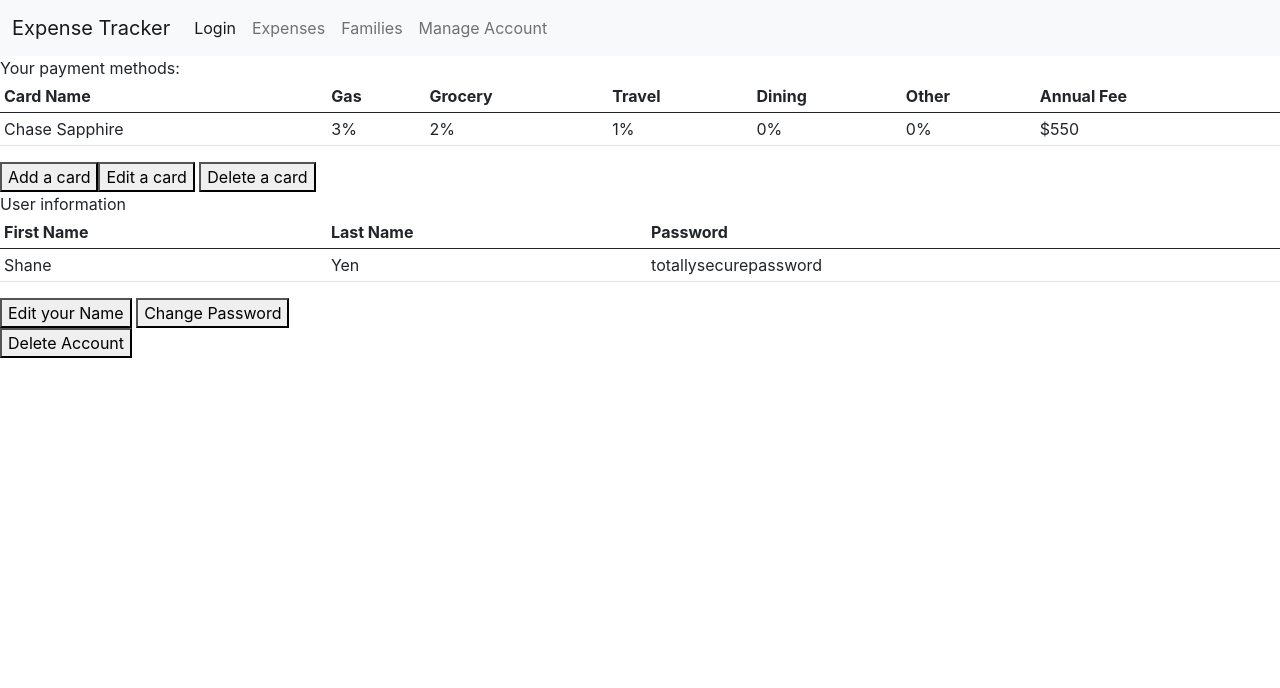
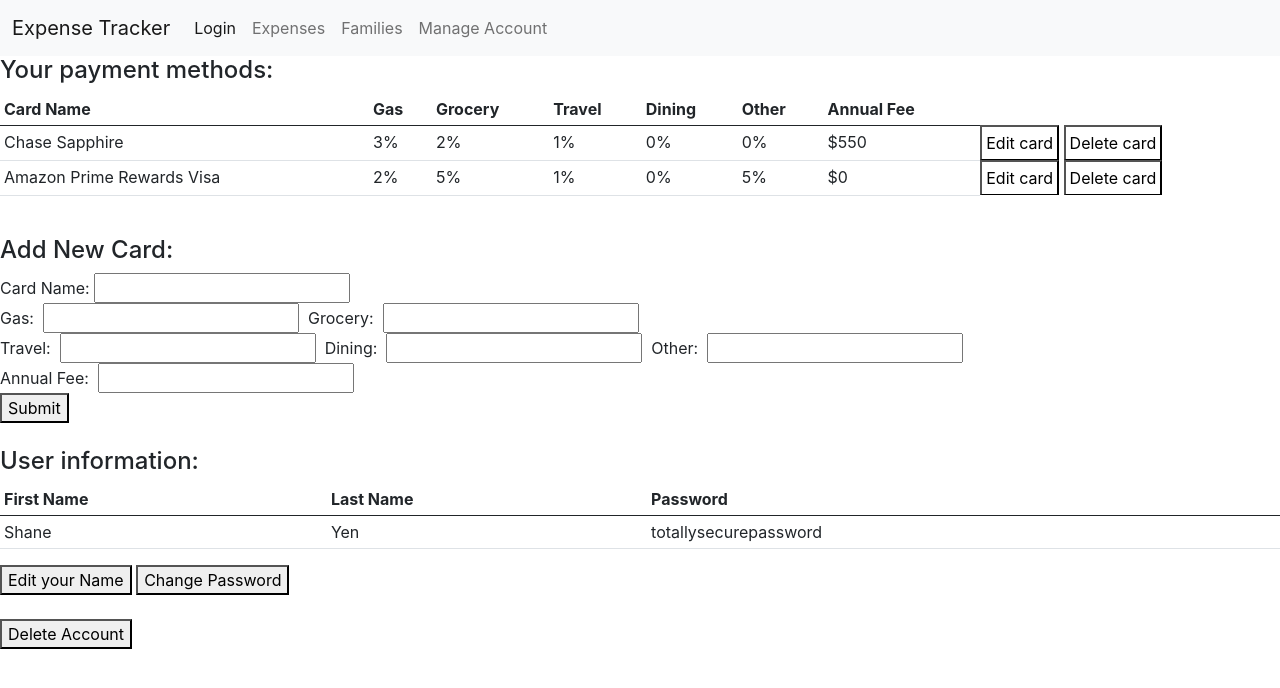
Before and after one commit to Tyler-Rayls/expense-tracker, a React (Create React App) app: page /accountSettings in a window 1280 px wide. Shown: the top 688 px of the page. Built offline with nearby package versions, Linux system fonts and the light colour scheme.

Commit message:
Added 'Add Card Form' to accountSettings page, moved edit/delete card buttons, added forms to join/create new families

```diff
--- a/src/AccountSettingsPage.js
+++ b/src/AccountSettingsPage.js
@@ -1,4 +1,5 @@
 import React from 'react'
+import AddCardForm from './addCardForm';
 import PaymentMethodTable from './paymentMethodsTable';
 import UserInfoTable from './userInfoTable';
 
@@ -6,8 +7,9 @@
 //Edit transaction URL to match Tyler
 const AccountSettings = () => {
   return (
-    <div><PaymentMethodTable/>
-    <UserInfoTable/>
+    <div><PaymentMethodTable/><br />
+    <AddCardForm/><br />
+    <UserInfoTable/><br />
     <button>Delete Account</button>
     </div>
 
--- a/src/Family.js
+++ b/src/Family.js
@@ -1,15 +1,13 @@
 import React from 'react';
 
 const Family = () => {
-    return (
+  return (
     <div>
-    <h2>Family 1</h2>
-      <table>
+      <h2>Family 1</h2>
+      <table class="table table-sm">
         <thead>
           <tr>
-            <th></th>
             <th>Family Members</th>
-            <th></th>
           </tr>
         </thead>
         <tbody>
@@ -32,12 +30,10 @@
         Leave Family
       </button>
       <h2>Family 2</h2>
-      <table>
+      <table class="table table-sm">
         <thead>
           <tr>
-            <th></th>
             <th>Family Members</th>
-            <th></th>
           </tr>
         </thead>
         <tbody>
@@ -59,8 +55,28 @@
       <button>
         Leave Family
       </button>
+
+      <h4>Join a new family:</h4>
+      <form>
+        <label>
+          Input family ID:&nbsp;
+          <input type="text" name="surname" />
+        </label>
+        &nbsp;
+        <input type="submit" value="Submit" />
+      </form>
+
+      <h4>Create a new family:</h4>
+      <form>
+        <label>
+          Input surname:&nbsp;
+          <input type="text" name="surname" />
+        </label>
+        &nbsp;
+        <input type="submit" value="Submit" />
+      </form>
     </div>
-    );
+  );
 }
 
 export default Family;
--- /dev/null
+++ b/src/addCardForm.js
@@ -0,0 +1,49 @@
+import React from 'react'
+
+class AddCardForm extends React.Component {
+    render() {
+      return (
+          <div>
+        <h4>Add New Card:</h4>
+        <form>
+          <label>
+          Card Name:&nbsp;
+          <input type="text" name="Card Name" />
+          </label>
+          <br />
+            Gas: &nbsp;
+            <input
+              name="gas" type="number" />&nbsp;
+            Grocery: &nbsp;
+            <input
+              name="grocery" type="number" />
+            <br/>
+            Travel: &nbsp;
+            <input
+              name="travel" type="number" />&nbsp;
+            Dining: &nbsp;
+            <input name="dining" type="number" />&nbsp;
+            Other: &nbsp;
+            <input name="other" type="number" />&nbsp;
+            <br/>
+            Annual Fee: &nbsp;
+            <input name="annualFee" type="number" />
+
+        </form>
+        <button>
+            Submit
+        </button>
+        </div>
+      );
+    }
+  }
+
+  export default AddCardForm;
+
+  //card name
+  //Gas
+  //Grocery
+  //Travel
+  //Dining
+  //Other
+  //Annual Fee
--- a/src/paymentMethodsTable.js
+++ b/src/paymentMethodsTable.js
@@ -3,7 +3,7 @@
 const PaymentMethodTable = () => {
     return (
         <div>
-            Your payment methods:
+            <h4>Your payment methods:</h4>
             <table class="table table-sm">
                 <thead>
                 <tr>
@@ -25,19 +25,32 @@
                     <td>0%</td>
                     <td>0%</td>
                     <td>$550</td>
+                <button>
+                Edit card
+                </button>
+                &nbsp;
+                <button>
+                Delete card
+                </button>
+                </tr>
+                <tr>
+                    <td>Amazon Prime Rewards Visa</td>
+                    <td>2%</td>
+                    <td>5%</td>
+                    <td>1%</td>
+                    <td>0%</td>
+                    <td>5%</td>
+                    <td>$0</td>
+                <button>
+                Edit card
+                </button>
+                &nbsp;
+                <button>
+                Delete card
+                </button>
                 </tr>
                 </tbody>
             </table>
-            <button>
-                Add a card
-            </button>
-            <button>
-                Edit a card
-            </button>
-            &nbsp;
-            <button>
-                Delete a card
-            </button>
         </div>
     )
 }
--- a/src/userInfoTable.js
+++ b/src/userInfoTable.js
@@ -3,7 +3,7 @@
 const UserInfoTable = () => {
     return (
 <div>
-<text>User information</text>
+<h4>User information:</h4>
 
 <table class="table table-sm">
   <thead>
```
Also changed, not shown: src/paymentsPage.js (deleted, +0 -46 lines), 1 other file (tests, documents, lock files or other folders).
